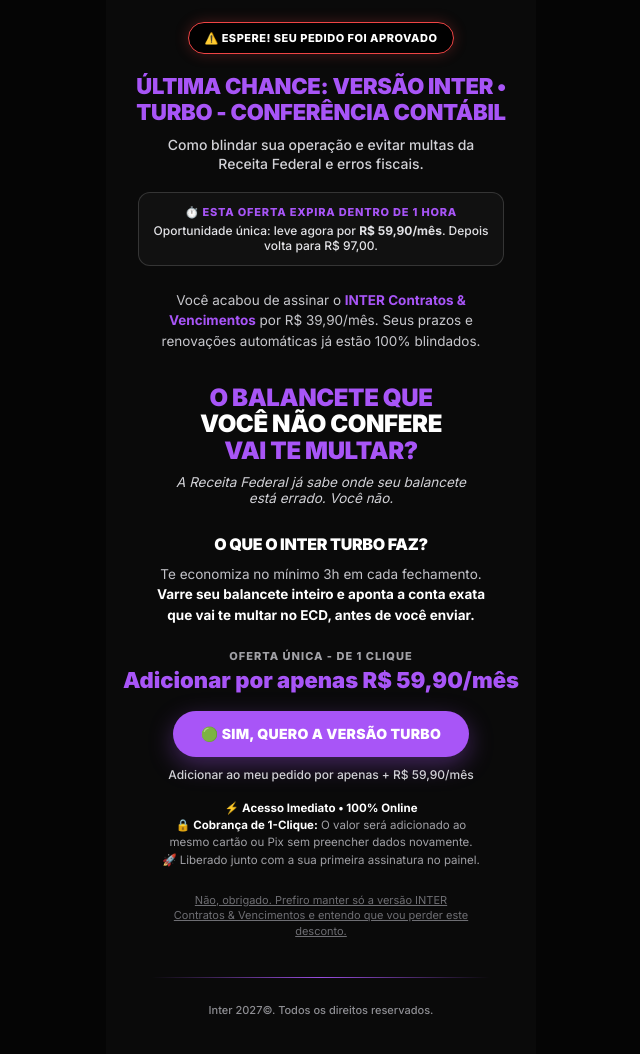
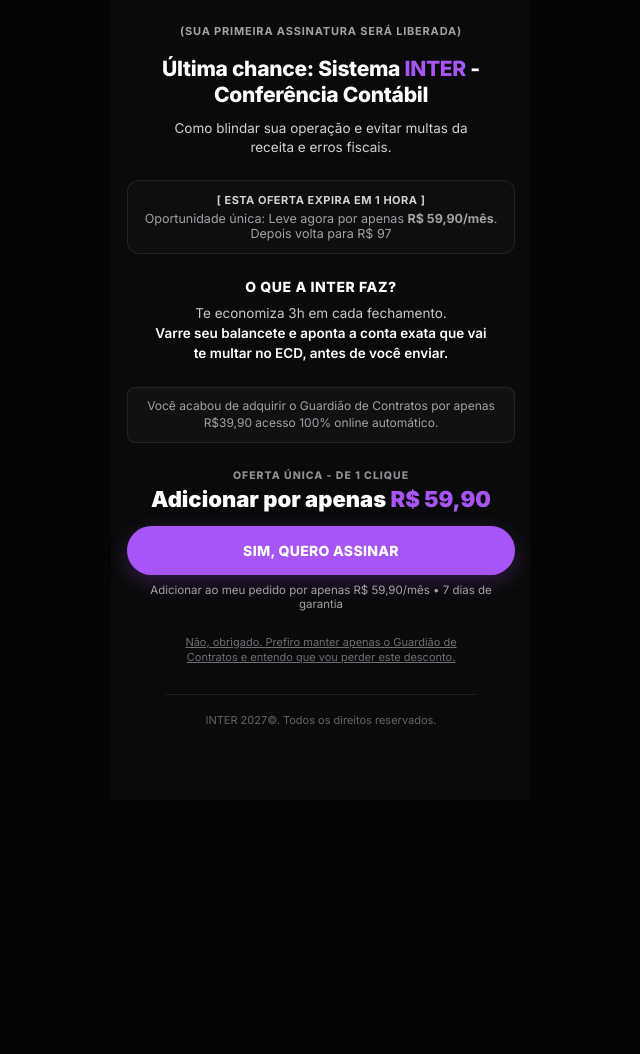
Before and after one commit to microprojeto/P-g-Upseel-1, a plain HTML site: page index.html in a window 1280 px wide. Shown: the whole page, without its empty margins (319-959 px from the left). After the commit the page ends 800 px from the top, so only its background shows below. Drawn offline with Linux system fonts and the light colour scheme.

Commit message:
Update index.html

```diff
--- a/index.html
+++ b/index.html
@@ -3,122 +3,102 @@
 <head>
 <meta charset="UTF-8">
 <meta name="viewport" content="width=device-width, initial-scale=1.0">
-<title>INTER Turbo - Conferência Contábil</title>
+<title>INTER - Conferência Contábil</title>
 <link href="https://fonts.googleapis.com/css2?family=Inter:wght@400;500;600;700;800;900&display=swap" rel="stylesheet">
 <style>
 *{margin:0;padding:0;box-sizing:border-box}
-body{background:#050505;font-family:'Inter',sans-serif;display:flex;justify-content:center}
-.page{width:100%;max-width:430px;background:#0A0A0A;display:flex;flex-direction:column;align-items:center}
+body{background:#050505;font-family:'Inter',sans-serif;display:flex;justify-content:center;color:#fff}
+.page{width:100%;max-width:420px;background:#0A0A0A;display:flex;flex-direction:column;align-items:center;padding:24px 16px 36px;min-height:100vh}
 
-/* TOPO DE ALERTA STOP-SCROLL */
-.top-bar-alert{background:rgba(0,0,0,0.85);border:1.5px solid #EF4444;color:#fff;text-align:center;padding:8px 16px;font-weight:800;font-size:11px;width:fit-content;max-width:92%;line-height:1.3;letter-spacing:0.5px;text-transform:uppercase;border-radius:999px;margin:22px auto 0;box-shadow:0 0 14px rgba(239,68,68,0.25)}
-.top-bar-alert span{color:#EF4444}
+/* BADGE TOP */
+.top-tag{font-size:11px;font-weight:700;color:#A1A1A6;letter-spacing:0.8px;text-transform:uppercase;margin-bottom:18px;text-align:center}
 
-.content{padding:0 16px 40px;text-align:center;width:100%;display:flex;flex-direction:column;align-items:center}
+/* TITULO PRINCIPAL */
+.main-title{font-size:21px;font-weight:800;line-height:1.25;text-align:center;margin-bottom:10px;letter-spacing:-0.3px;color:#ffffff}
+.main-title span{color:#A855F7}
 
-/* CABEÇALHO */
-.title-turbo{font-size:22px;font-weight:900;line-height:1.15;letter-spacing:-0.3px;margin:20px 0 10px;text-transform:uppercase;color:#A855F7}
-.sub-w{font-size:14px;font-weight:500;color:#D1D1D6;line-height:1.4;margin-bottom:18px;max-width:340px}
+.sub-title{font-size:13.5px;color:#D1D1D6;text-align:center;line-height:1.45;margin-bottom:22px;font-weight:400;max-width:340px}
 
-/* CAIXA TIMER DE ESCASSEZ */
-.timer-box{width:92%;background:rgba(255,255,255,0.03);border:1px solid rgba(255,255,255,0.15);border-radius:12px;padding:12px;margin-bottom:24px}
-.timer-box .t-title{font-size:11px;font-weight:800;color:#A855F7;letter-spacing:0.8px;text-transform:uppercase;margin-bottom:4px}
-.timer-box .t-desc{font-size:12px;color:#E2E2E6;font-weight:500}
-
-/* PONTE PSICOLÓGICA */
-.bridge{font-size:13.5px;color:#C7C7CC;line-height:1.5;margin-bottom:24px;max-width:340px}
-.bridge span{color:#A855F7;font-weight:700}
-
-/* VSL / VÍDEO (OPCIONAL) */
-.video{width:100%;aspect-ratio:16/9;background:#000;border-radius:18px;margin-bottom:28px;overflow:hidden;border:0.5px solid rgba(255,255,255,0.08)}
-
-/* BLOCO DE DOR DE IMPACTO */
-h1{font-size:24px;font-weight:900;line-height:1.1;letter-spacing:-0.4px;margin:10px 0 10px;text-transform:uppercase;text-align:center}
-.sub-pain{font-size:13.5px;font-style:italic;color:#D1D1D6;margin-bottom:28px;max-width:320px}
+/* CAIXA DE ESCASSEZ */
+.timer-box{width:100%;background:rgba(255,255,255,0.02);border:1px solid rgba(255,255,255,0.08);border-radius:12px;padding:12px 16px;text-align:center;margin-bottom:24px}
+.timer-box .t-tag{font-size:11px;font-weight:700;color:#D1D1D6;letter-spacing:0.5px;margin-bottom:4px;text-transform:uppercase}
+.timer-box .t-text{font-size:12.5px;color:#A1A1A6;font-weight:400}
 
 /* O QUE FAZ */
-.rec{font-size:16px;font-weight:900;color:#fff;letter-spacing:-0.3px;margin-bottom:10px;text-transform:uppercase}
-.feature-text{font-size:13.5px;color:#C2C2C8;line-height:1.5;font-weight:400;margin-bottom:24px;max-width:330px}
-.feature-text span{color:#fff;font-weight:700}
+.feature-box{width:100%;text-align:center;margin-bottom:24px}
+.feature-title{font-size:14px;font-weight:800;letter-spacing:0.6px;text-transform:uppercase;margin-bottom:8px;color:#fff}
+.feature-desc{font-size:13.5px;color:#C7C7CC;line-height:1.5;font-weight:400;max-width:340px;margin:0 auto}
+.feature-desc strong{color:#fff;font-weight:600}
 
-/* BLOCO DE COMPRA 1-CLIQUE */
-.one-click-tag{font-size:11px;font-weight:800;color:#A1A1A6;letter-spacing:1px;text-transform:uppercase;margin-bottom:4px}
-.price-tag{font-size:22px;font-weight:900;color:#A855F7;margin-bottom:12px}
+/* CONFIRMAÇÃO DO PRODUTO ANTERIOR */
+.bought-info{font-size:12px;color:#A1A1A6;line-height:1.4;text-align:center;margin-bottom:26px;background:rgba(255,255,255,0.03);border:1px solid rgba(255,255,255,0.08);padding:10px 14px;border-radius:8px;width:100%}
 
-.btn{display:inline-flex;align-items:center;justify-content:center;width:fit-content;max-width:92%;background:#A855F7;color:#fff;border:none;border-radius:999px;padding:16px 28px;font-weight:900;font-size:14px;letter-spacing:0.3px;margin:6px auto 10px auto;box-shadow:0 8px 24px rgba(168,85,247,0.35);text-decoration:none;text-transform:uppercase;white-space:nowrap;line-height:1;cursor:pointer}
+/* OFERTA E BOTAO */
+.offer-section{width:100%;display:flex;flex-direction:column;align-items:center;text-align:center}
+.offer-tag{font-size:10.5px;font-weight:800;color:#8E8E93;letter-spacing:1px;text-transform:uppercase;margin-bottom:4px}
+.price-display{font-size:22px;font-weight:900;color:#fff;margin-bottom:14px}
+.price-display span{color:#A855F7}
 
-.under-btn{font-size:12px;color:#D1D1D6;font-weight:500;margin-bottom:18px}
-.info-box{font-size:11.5px;color:#A1A1A6;line-height:1.5;margin-bottom:24px;max-width:330px;text-align:center}
-.info-box strong{color:#fff}
+.btn-cta{display:inline-flex;align-items:center;justify-content:center;width:100%;background:#A855F7;color:#fff;border:none;border-radius:999px;padding:16px;font-weight:800;font-size:14px;letter-spacing:0.3px;margin-bottom:8px;box-shadow:0 6px 20px rgba(168,85,247,0.25);text-decoration:none;text-transform:uppercase;cursor:pointer}
 
-/* LINK DE RECUSA (DESISTÊNCIA) */
-.refuse-link{font-size:11px;color:#6E6E73;text-decoration:underline;line-height:1.4;max-width:300px;margin-bottom:10px;display:inline-block}
+.guarantee-note{font-size:11.5px;color:#A1A1A6;margin-bottom:24px;font-weight:400}
 
-.div{height:1px;width:85%;margin:28px auto 20px;background:linear-gradient(90deg, rgba(168,85,247,0) 0%, rgba(168,85,247,0.9) 50%, rgba(168,85,247,0) 100%)}
-.foot{line-height:1.6;padding-top:4px}
-.foot-simple{font-size:11px;font-weight:500;color:#8E8E93}
+/* LINK DE RECUSA */
+.refuse-btn{font-size:11px;color:#6E6E73;text-decoration:underline;line-height:1.4;max-width:300px;text-align:center;display:inline-block}
+
+.div-line{height:1px;width:80%;margin:28px auto 18px;background:rgba(255,255,255,0.08)}
+.foot-text{font-size:11px;color:#636366;text-align:center}
 </style>
 </head>
 <body>
+
 <div class="page">
-  <!-- FAIXA DE ALERTA STOP-SCROLL -->
-  <div class="top-bar-alert"><span>⚠️</span> ESPERE! SEU PEDIDO FOI APROVADO</div>
+  <!-- TOPO -->
+  <div class="top-tag">(SUA PRIMEIRA ASSINATURA SERÁ LIBERADA)</div>
 
-  <div class="content">
-    <!-- CABEÇALHO DA OFERTA -->
-    <div class="title-turbo">Última Chance: Versão INTER • TURBO - Conferência Contábil</div>
-    <div class="sub-w">Como blindar sua operação e evitar multas da Receita Federal e erros fiscais.</div>
+  <!-- CABEÇALHO -->
+  <div class="main-title">Última chance: Sistema <span>INTER</span> - Conferência Contábil</div>
+  <div class="sub-title">Como blindar sua operação e evitar multas da receita e erros fiscais.</div>
 
-    <!-- CAIXA DE TEMPO E OFERTA -->
+  <!-- ESCASSEZ -->
   <div class="timer-box">
-      <div class="t-title">⏱️ ESTA OFERTA EXPIRA DENTRO DE 1 HORA</div>
-      <div class="t-desc">Oportunidade única: leve agora por <strong>R$ 59,90/mês</strong>. Depois volta para R$ 97,00.</div>
+    <div class="t-tag">[ Esta oferta expira em 1 hora ]</div>
+    <div class="t-text">Oportunidade única: Leve agora por apenas <strong>R$ 59,90/mês</strong>. Depois volta para R$ 97</div>
   </div>
 
-    <!-- PONTE PSICOLÓGICA -->
-    <div class="bridge">
-      Você acabou de assinar o <span>INTER Contratos & Vencimentos</span> por R$ 39,90/mês. Seus prazos e renovações automáticas já estão 100% blindados.
+  <!-- ENTREGÁVEL -->
+  <div class="feature-box">
+    <div class="feature-title">O QUE A INTER FAZ?</div>
+    <div class="feature-desc">
+      Te economiza 3h em cada fechamento.<br>
+      <strong>Varre seu balancete e aponta a conta exata que vai te multar no ECD, antes de você enviar.</strong>
+    </div>
   </div>
 
-    <!-- VSL OPCIONAL (Descomente se for usar vídeo) -->
-    <!-- <div class="video"></div> -->
-
-    <!-- HEADLINE DE IMPACTO / DOR -->
-    <h1><span style="color:#A855F7;">O BALANCETE QUE</span><br><span style="color:#FFFFFF;">VOCÊ NÃO CONFERE</span><br><span style="color:#A855F7;">VAI TE MULTAR?</span></h1>
-    <div class="sub-pain">A Receita Federal já sabe onde seu balancete está errado. Você não.</div>
-
-    <!-- O QUE O INTER TURBO FAZ -->
-    <div class="rec">O QUE O INTER TURBO FAZ?</div>
-    <div class="feature-text">
-      Te economiza no mínimo 3h em cada fechamento.<br>
-      <span>Varre seu balancete inteiro e aponta a conta exata que vai te multar no ECD, antes de você enviar.</span>
+  <!-- AVISO DE COMPRA -->
+  <div class="bought-info">
+    Você acabou de adquirir o Guardião de Contratos por apenas R$39,90 acesso 100% online automático.
   </div>
 
-    <!-- BLOCO DE CHECKOUT 1-CLIQUE -->
-    <div class="one-click-tag">OFERTA ÚNICA - DE 1 CLIQUE</div>
-    <div class="price-tag">Adicionar por apenas R$ 59,90/mês</div>
+  <!-- BLOCO DE CHECKOUT -->
+  <div class="offer-section">
+    <div class="offer-tag">OFERTA ÚNICA - DE 1 CLIQUE</div>
+    <div class="price-display">Adicionar por apenas <span>R$ 59,90</span></div>
 
-    <!-- SUBA ESTA URL NA CAKTO COMO ONE-CLICK UPSELL -->
-    <a href="SEU_LINK_ONE_CLICK_CAKTO_AQUI" class="btn">🟢 SIM, QUERO A VERSÃO TURBO</a>
+    <!-- LINK CAKTO -->
+    <a href="SEU_LINK_ONE_CLICK_CAKTO" class="btn-cta">SIM, QUERO ASSINAR</a>
 
-    <div class="under-btn">Adicionar ao meu pedido por apenas + R$ 59,90/mês</div>
+    <div class="guarantee-note">Adicionar ao meu pedido por apenas R$ 59,90/mês • 7 dias de garantia</div>
 
-    <div class="info-box">
-      ⚡ <strong>Acesso Imediato • 100% Online</strong><br>
-      🔒 <strong>Cobrança de 1-Clique:</strong> O valor será adicionado ao mesmo cartão ou Pix sem preencher dados novamente.<br>
-      🚀 Liberado junto com a sua primeira assinatura no painel.
+    <!-- LINK DE RECUSA -->
+    <a href="URL_PROXIMO_PASSO_OU_OBRIGADO" class="refuse-btn">
+      Não, obrigado. Prefiro manter apenas o Guardião de Contratos e entendo que vou perder este desconto.
+    </a>
   </div>
 
-    <!-- LINK DE RECUSA / RECUSAR UPSELL -->
-    <a href="URL_DO_UPSELL_2_LICITACOES_OU_OBRIGADO" class="refuse-link">
-      Não, obrigado. Prefiro manter só a versão INTER Contratos & Vencimentos e entendo que vou perder este desconto.
-    </a>
+  <div class="div-line"></div>
+  <div class="foot-text">INTER 2027©. Todos os direitos reservados.</div>
+</div>
 
-    <div class="div"></div>
-    <div class="foot">
-      <div class="foot-simple">Inter 2027©. Todos os direitos reservados.</div>
-    </div>
-  </div>
-</div>
 </body>
 </html>
```
Lines whose indentation alone changed are shown as unchanged.
